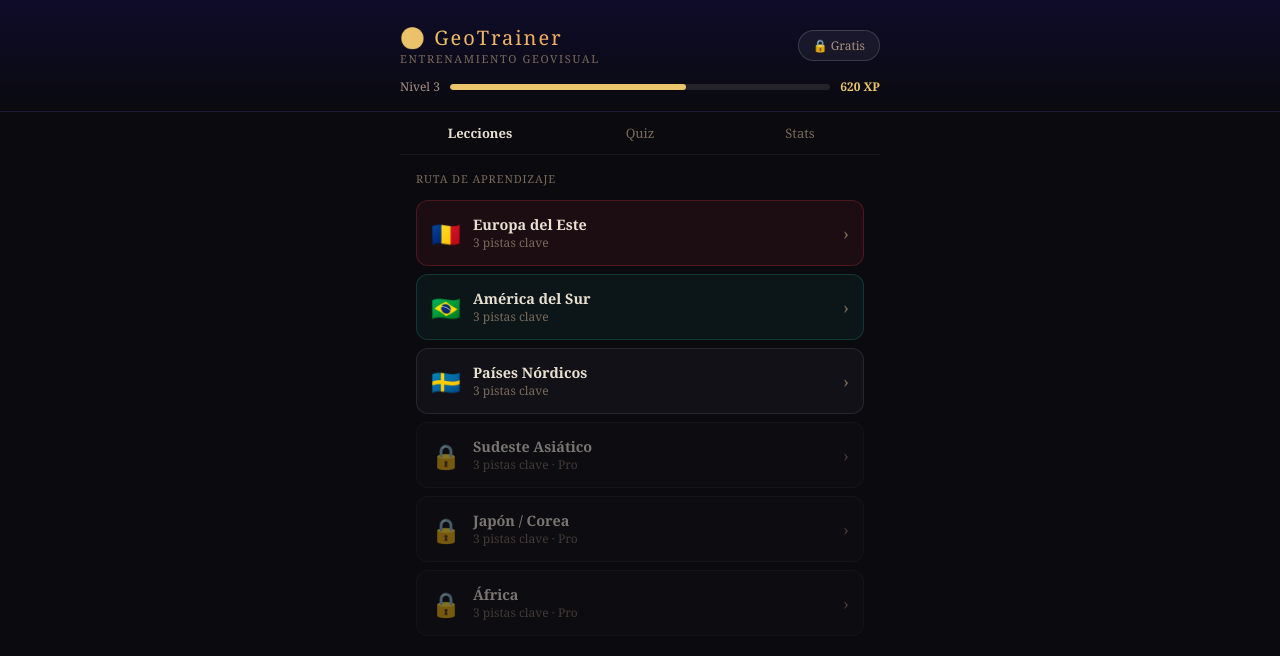
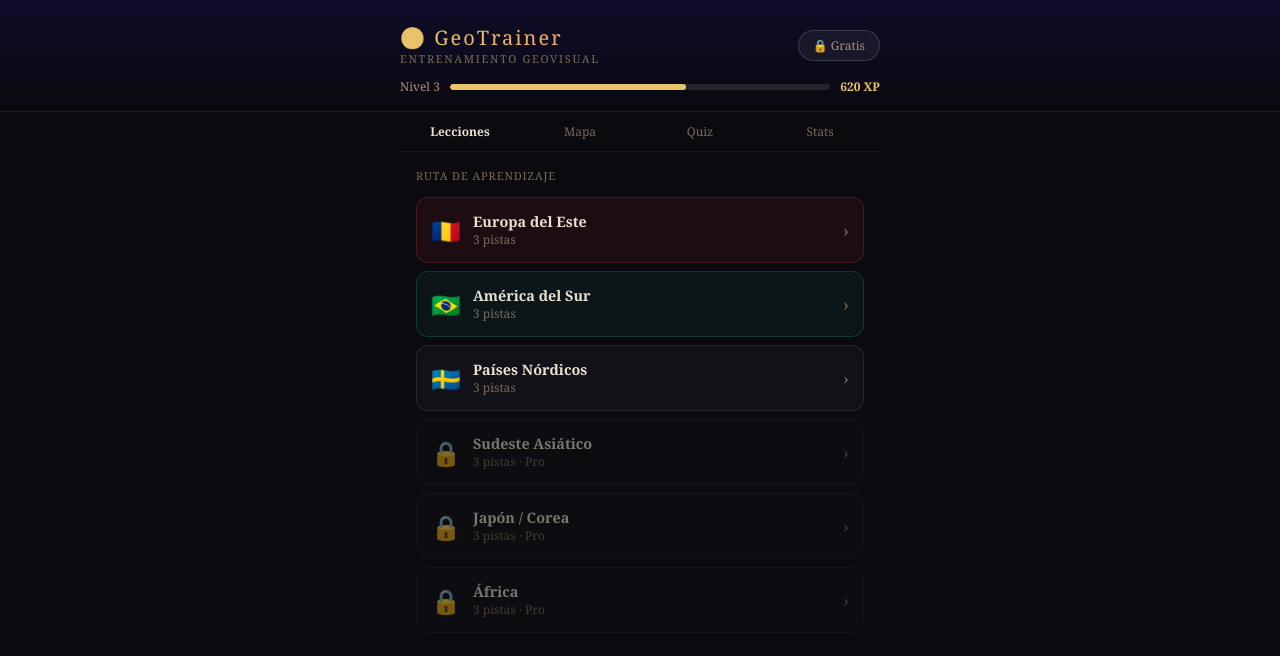
Before and after one commit to Ataraix0/geotrainer, a React (Vite) app: page / in a window 1280 px wide. Shown: the top 656 px of the page. Built offline with nearby package versions, Linux system fonts and the light colour scheme.

Commit message:
Add src/App.jsx

```diff
--- a/src/App.jsx
+++ b/src/App.jsx
@@ -1,14 +1,15 @@
 import { useState } from "react";
+import EuropaMap from "./EuropaMap.jsx";
 
 const regions = [
   { name: "Europa del Este", emoji: "🇷🇴", color: "#e63946", premium: false, clues: [
-    { icon: "🛣️", title: "Carreteras", tip: "Polonia: líneas blancas discontinuas. Rumanía: marcas amarillas. Hungría: asfalto gris oscuro." },
-    { icon: "📡", title: "Postes eléctricos", tip: "Postes de madera en T invertida con cables expuestos = Rusia/Ucrania." },
-    { icon: "🔤", title: "Idioma", tip: "Cirílico = Rusia, Ucrania, Bulgaria, Serbia. Latino con ă,â,î = Rumanía." }
+    { icon: "🛣️", title: "Carreteras", tip: "Polonia: líneas blancas discontinuas. Rumanía: marcas amarillas." },
+    { icon: "📡", title: "Postes eléctricos", tip: "Postes de madera en T invertida = Rusia/Ucrania." },
+    { icon: "🔤", title: "Idioma", tip: "Cirílico = Rusia, Ucrania, Bulgaria, Serbia." }
   ]},
   { name: "América del Sur", emoji: "🇧🇷", color: "#2a9d8f", premium: false, clues: [
-    { icon: "🌿", title: "Vegetación", tip: "Brasil: verde brillante, palmeras altas. Argentina: pampas planas." },
-    { icon: "🏘️", title: "Casas", tip: "Fachadas coloridas pastel. Rejas en ventanas. Techos de teja roja." },
+    { icon: "🌿", title: "Vegetación", tip: "Brasil: verde brillante, palmeras altas." },
+    { icon: "🏘️", title: "Casas", tip: "Fachadas coloridas pastel. Rejas en ventanas." },
     { icon: "🔤", title: "Idioma", tip: "Português con ç = Brasil. Castellano con ñ = resto." }
   ]},
   { name: "Países Nórdicos", emoji: "🇸🇪", color: "#6d6875", premium: false, clues: [
@@ -19,7 +20,7 @@ const regions = [
   { name: "Sudeste Asiático", emoji: "🇹🇭", color: "#f4a261", premium: true, clues: [
     { icon: "🛕", title: "Arquitectura", tip: "Tejados curvados dorados = Tailandia/Myanmar." },
     { icon: "📶", title: "Escritura", tip: "Thai = caracteres redondos. Vietnamita = latino con acentos." },
-    { icon: "🛵", title: "Tráfico", tip: "Motos por todas partes. Vietnam: motos absolutas." }
+    { icon: "🛵", title: "Tráfico", tip: "Motos por todas partes." }
   ]},
   { name: "Japón / Corea", emoji: "🇯🇵", color: "#457b9d", premium: true, clues: [
     { icon: "🔤", title: "Escritura", tip: "Hiragana/Kanji = Japón. Hangul = Corea." },
@@ -60,18 +61,10 @@ export default function App() {
     if (i === q.correct) gainXP(50);
   };
 
-  const s = {
-    wrap: { minHeight: "100vh", background: "#0a0a0f", color: "#e8e0d0", fontFamily: "Georgia, serif", paddingBottom: 60 },
-    header: { background: "linear-gradient(180deg,#0f0c29,#0a0a0f)", padding: "24px 16px 16px", borderBottom: "1px solid rgba(255,255,255,0.06)" },
-    headerInner: { maxWidth: 480, margin: "0 auto" },
-    tabs: { display: "flex", borderBottom: "1px solid rgba(255,255,255,0.06)", maxWidth: 480, margin: "0 auto" },
-    content: { maxWidth: 480, margin: "0 auto", padding: 16 },
-  };
-
   return (
-    <div style={s.wrap}>
-      <div style={s.header}>
-        <div style={{ ...s.headerInner, display: "flex", justifyContent: "space-between", alignItems: "center", marginBottom: 12 }}>
+    <div style={{ minHeight: "100vh", background: "#0a0a0f", color: "#e8e0d0", fontFamily: "Georgia, serif", paddingBottom: 60 }}>
+      <div style={{ background: "linear-gradient(180deg,#0f0c29,#0a0a0f)", padding: "24px 16px 16px", borderBottom: "1px solid rgba(255,255,255,0.06)" }}>
+        <div style={{ maxWidth: 480, margin: "0 auto", display: "flex", justifyContent: "space-between", alignItems: "center", marginBottom: 12 }}>
           <div>
             <div style={{ fontSize: 20, fontWeight: 400, letterSpacing: "0.1em", background: "linear-gradient(90deg,#e9c46a,#f4a261)", WebkitBackgroundClip: "text", WebkitTextFillColor: "transparent" }}>🌍 GeoTrainer</div>
             <div style={{ fontSize: 11, color: "#7a6a5a", letterSpacing: "0.15em" }}>ENTRENAMIENTO GEOVISUAL</div>
@@ -80,10 +73,10 @@ export default function App() {
             {isPro ? "⭐ Pro activo" : "🔒 Gratis"}
           </button>
         </div>
-        <div style={{ ...s.headerInner, display: "flex", alignItems: "center", gap: 10 }}>
+        <div style={{ maxWidth: 480, margin: "0 auto", display: "flex", alignItems: "center", gap: 10 }}>
           <span style={{ fontSize: 12, color: "#a89080" }}>Nivel 3</span>
           <div style={{ flex: 1, height: 6, background: "rgba(255,255,255,0.1)", borderRadius: 3, overflow: "hidden" }}>
-            <div style={{ height: "100%", width: xp / 10 + "%", background: "#e9c46a", borderRadius: 3, transition: "width 0.5s" }} />
+            <div style={{ height: "100%", width: xp/10+"%", background: "#e9c46a", borderRadius: 3, transition: "width 0.5s" }} />
           </div>
           <span style={{ fontSize: 12, color: "#e9c46a", fontWeight: 600 }}>{xp} XP</span>
         </div>
@@ -112,24 +105,26 @@ export default function App() {
         </div>
       )}
 
-      <div style={s.tabs}>
-        {[["lessons","Lecciones"],["quiz","Quiz"],["stats","Stats"]].map(([id,label]) => (
-          <button key={id} onClick={() => { setTab(id); setSelectedRegion(null); }} style={{ flex: 1, padding: "12px 4px", fontSize: 13, color: tab === id ? "#e8e0d0" : "#7a6a5a", borderBottom: tab === id ? "2px solid #e9c46a" : "2px solid transparent", background: "none", border: "none", borderBottom: tab === id ? "2px solid #e9c46a" : "2px solid transparent", cursor: "pointer", fontFamily: "inherit", fontWeight: tab === id ? 600 : 400 }}>{label}</button>
+      <div style={{ maxWidth: 480, margin: "0 auto" }}>
+        <div style={{ display: "flex", borderBottom: "1px solid rgba(255,255,255,0.06)" }}>
+          {[["lessons","Lecciones"],["mapa","Mapa"],["quiz","Quiz"],["stats","Stats"]].map(([id,label]) => (
+            <button key={id} onClick={() => { setTab(id); setSelectedRegion(null); }} style={{ flex: 1, padding: "11px 2px", fontSize: 12, color: tab===id ? "#e8e0d0" : "#7a6a5a", borderBottom: tab===id ? "2px solid #e9c46a" : "2px solid transparent", background: "none", border: "none", borderBottom: tab===id ? "2px solid #e9c46a" : "2px solid transparent", cursor: "pointer", fontFamily: "inherit", fontWeight: tab===id ? 600 : 400 }}>{label}</button>
           ))}
         </div>
 
-      <div style={s.content}>
+        <div style={{ padding: 16 }}>
+
           {tab === "lessons" && !selectedRegion && (
             <div>
               <p style={{ fontSize: 11, color: "#7a6a5a", letterSpacing: "0.08em", textTransform: "uppercase", marginBottom: 14 }}>Ruta de aprendizaje</p>
               {regions.map(r => {
                 const locked = r.premium && !isPro;
                 return (
-                <div key={r.name} onClick={() => locked ? setShowPaywall(true) : setSelectedRegion(r)} style={{ borderRadius: 12, border: "1px solid " + (locked ? "rgba(255,255,255,0.06)" : r.color + "40"), background: locked ? "rgba(255,255,255,0.02)" : r.color + "15", padding: 14, marginBottom: 8, cursor: "pointer", display: "flex", alignItems: "center", gap: 12, opacity: locked ? 0.5 : 1 }}>
-                  <span style={{ fontSize: 24 }}>{locked ? "🔒" : r.emoji}</span>
+                  <div key={r.name} onClick={() => locked ? setShowPaywall(true) : setSelectedRegion(r)} style={{ borderRadius: 12, border: "1px solid "+(locked?"rgba(255,255,255,0.06)":r.color+"40"), background: locked?"rgba(255,255,255,0.02)":r.color+"15", padding: 14, marginBottom: 8, cursor: "pointer", display: "flex", alignItems: "center", gap: 12, opacity: locked?0.5:1 }}>
+                    <span style={{ fontSize: 24 }}>{locked?"🔒":r.emoji}</span>
                     <div style={{ flex: 1 }}>
                       <div style={{ fontWeight: 600, fontSize: "0.9rem" }}>{r.name}</div>
-                    <div style={{ fontSize: "0.75rem", color: "#7a6a5a" }}>{r.clues.length} pistas clave{r.premium ? " · Pro" : ""}</div>
+                      <div style={{ fontSize: "0.75rem", color: "#7a6a5a" }}>{r.clues.length} pistas{r.premium?" · Pro":""}</div>
                     </div>
                     <span style={{ color: "#7a6a5a", fontSize: 18 }}>›</span>
                   </div>
@@ -146,15 +141,21 @@ export default function App() {
                 <h2 style={{ margin: 0, fontWeight: 400, color: selectedRegion.color, fontSize: "1.1rem" }}>{selectedRegion.name}</h2>
               </div>
               {selectedRegion.clues.map((c, i) => (
-              <div key={i} onClick={() => setExpandedClue(expandedClue === i ? null : i)} style={{ borderRadius: 10, border: "1px solid " + (expandedClue === i ? selectedRegion.color : "rgba(255,255,255,0.08)"), background: expandedClue === i ? selectedRegion.color + "15" : "rgba(255,255,255,0.02)", padding: "12px 14px", marginBottom: 8, cursor: "pointer" }}>
+                <div key={i} onClick={() => setExpandedClue(expandedClue===i?null:i)} style={{ borderRadius: 10, border: "1px solid "+(expandedClue===i?selectedRegion.color:"rgba(255,255,255,0.08)"), background: expandedClue===i?selectedRegion.color+"15":"rgba(255,255,255,0.02)", padding: "12px 14px", marginBottom: 8, cursor: "pointer" }}>
                   <div style={{ display: "flex", alignItems: "center", gap: 10 }}>
                     <span style={{ fontSize: 18 }}>{c.icon}</span>
                     <span style={{ fontWeight: 600, fontSize: "0.88rem" }}>{c.title}</span>
-                  <span style={{ marginLeft: "auto", color: "#7a6a5a" }}>{expandedClue === i ? "−" : "+"}</span>
+                    <span style={{ marginLeft: "auto", color: "#7a6a5a" }}>{expandedClue===i?"−":"+"}</span>
                   </div>
-                {expandedClue === i && <p style={{ margin: "10px 0 0 28px", color: "#c8b89a", fontSize: "0.82rem", lineHeight: 1.7 }}>{c.tip}</p>}
+                  {expandedClue===i && <p style={{ margin: "10px 0 0 28px", color: "#c8b89a", fontSize: "0.82rem", lineHeight: 1.7 }}>{c.tip}</p>}
                 </div>
               ))}
+            </div>
+          )}
+
+          {tab === "mapa" && (
+            <div style={{ background: "#fff", borderRadius: 12, padding: 12 }}>
+              <EuropaMap />
             </div>
           )}
 
@@ -170,21 +171,18 @@ export default function App() {
             const q = QUIZ[quizIdx % QUIZ.length];
             return (
               <div>
-              <div style={{ fontSize: 12, color: "#7a6a5a", marginBottom: 10 }}>Pregunta {(quizIdx % QUIZ.length) + 1}/{QUIZ.length} · {score.correct}/{score.total} correctas</div>
+                <div style={{ fontSize: 12, color: "#7a6a5a", marginBottom: 10 }}>Pregunta {(quizIdx%QUIZ.length)+1}/{QUIZ.length} · {score.correct}/{score.total} correctas</div>
                 <img src={q.img} alt="quiz" style={{ width: "100%", height: 180, objectFit: "cover", borderRadius: 10, marginBottom: 14 }} />
                 <p style={{ fontWeight: 600, marginBottom: 14, lineHeight: 1.5 }}>{q.q}</p>
-              {q.opts.map((o, i) => {
-                let bg = "rgba(255,255,255,0.04)", border = "rgba(255,255,255,0.1)", color = "#e8e0d0";
-                if (answered !== null) {
-                  if (i === q.correct) { bg = "rgba(42,157,143,0.2)"; border = "#2a9d8f"; color = "#2a9d8f"; }
-                  else if (i === answered) { bg = "rgba(230,57,70,0.2)"; border = "#e63946"; color = "#e63946"; }
-                }
-                return <button key={i} onClick={() => handleAnswer(i)} disabled={answered !== null} style={{ width: "100%", padding: "11px 14px", borderRadius: 8, border: "1px solid " + border, background: bg, color, cursor: answered === null ? "pointer" : "default", textAlign: "left", fontFamily: "inherit", fontSize: "0.85rem", marginBottom: 8, display: "block" }}>{o}</button>;
+                {q.opts.map((o,i) => {
+                  let bg="rgba(255,255,255,0.04)",border="rgba(255,255,255,0.1)",color="#e8e0d0";
+                  if(answered!==null){ if(i===q.correct){bg="rgba(42,157,143,0.2)";border="#2a9d8f";color="#2a9d8f";}else if(i===answered){bg="rgba(230,57,70,0.2)";border="#e63946";color="#e63946";} }
+                  return <button key={i} onClick={()=>handleAnswer(i)} disabled={answered!==null} style={{ width:"100%",padding:"11px 14px",borderRadius:8,border:"1px solid "+border,background:bg,color,cursor:answered===null?"pointer":"default",textAlign:"left",fontFamily:"inherit",fontSize:"0.85rem",marginBottom:8,display:"block" }}>{o}</button>;
                 })}
-              {answered !== null && (
+                {answered!==null && (
                   <div>
-                  <p style={{ fontSize: "0.82rem", color: "#a89080", lineHeight: 1.6, marginBottom: 12, padding: "10px 12px", background: "rgba(255,255,255,0.04)", borderRadius: 8 }}>{answered === q.correct ? "✓ Correcto — " : "✗ Incorrecto — "}{q.tip}</p>
-                  <button onClick={() => { setQuizIdx(i => i + 1); setAnswered(null); }} style={{ width: "100%", padding: 12, borderRadius: 8, border: "none", background: "#e8e0d0", color: "#0a0a0f", fontWeight: 600, cursor: "pointer", fontFamily: "inherit" }}>Siguiente →</button>
+                    <p style={{ fontSize:"0.82rem",color:"#a89080",lineHeight:1.6,marginBottom:12,padding:"10px 12px",background:"rgba(255,255,255,0.04)",borderRadius:8 }}>{answered===q.correct?"✓ Correcto — ":"✗ Incorrecto — "}{q.tip}</p>
+                    <button onClick={()=>{setQuizIdx(i=>i+1);setAnswered(null);}} style={{ width:"100%",padding:12,borderRadius:8,border:"none",background:"#e8e0d0",color:"#0a0a0f",fontWeight:600,cursor:"pointer",fontFamily:"inherit" }}>Siguiente →</button>
                   </div>
                 )}
               </div>
@@ -193,22 +191,22 @@ export default function App() {
 
           {tab === "stats" && (
             <div>
-            <div style={{ display: "grid", gridTemplateColumns: "1fr 1fr", gap: 10, marginBottom: 16 }}>
-              {[["Acierto","72%","#2a9d8f"],["Racha","5 días 🔥","#e9c46a"],["Quiz","47","#e8e0d0"],["XP",xp,"#e9c46a"]].map(([l,v,c]) => (
-                <div key={l} style={{ background: "rgba(255,255,255,0.04)", borderRadius: 10, padding: 14 }}>
-                  <div style={{ fontSize: 11, color: "#7a6a5a", marginBottom: 4 }}>{l}</div>
-                  <div style={{ fontSize: 22, fontWeight: 700, color: c }}>{v}</div>
+              <div style={{ display:"grid",gridTemplateColumns:"1fr 1fr",gap:10,marginBottom:16 }}>
+                {[["Acierto","72%","#2a9d8f"],["Racha","5 días 🔥","#e9c46a"],["Quiz","47","#e8e0d0"],["XP",xp,"#e9c46a"]].map(([l,v,c])=>(
+                  <div key={l} style={{ background:"rgba(255,255,255,0.04)",borderRadius:10,padding:14 }}>
+                    <div style={{ fontSize:11,color:"#7a6a5a",marginBottom:4 }}>{l}</div>
+                    <div style={{ fontSize:22,fontWeight:700,color:c }}>{v}</div>
                   </div>
                 ))}
               </div>
-            <p style={{ fontSize: 11, color: "#7a6a5a", letterSpacing: "0.08em", textTransform: "uppercase", marginBottom: 10 }}>Por región</p>
-            {[["Nórdicos",88,"#2a9d8f"],["Europa Occ.",81,"#2a9d8f"],["Europa Este",61,"#e9c46a"],["Américas",54,"#e9c46a"],["Asia",38,"#e63946"],["África",29,"#e63946"]].map(([n,p,c]) => (
-              <div key={n} style={{ marginBottom: 10 }}>
-                <div style={{ display: "flex", justifyContent: "space-between", fontSize: 13, marginBottom: 4 }}>
-                  <span>{n}</span><span style={{ color: c, fontWeight: 600 }}>{p}%</span>
+              <p style={{ fontSize:11,color:"#7a6a5a",letterSpacing:"0.08em",textTransform:"uppercase",marginBottom:10 }}>Por región</p>
+              {[["Nórdicos",88,"#2a9d8f"],["Europa Occ.",81,"#2a9d8f"],["Europa Este",61,"#e9c46a"],["Américas",54,"#e9c46a"],["Asia",38,"#e63946"],["África",29,"#e63946"]].map(([n,p,c])=>(
+                <div key={n} style={{ marginBottom:10 }}>
+                  <div style={{ display:"flex",justifyContent:"space-between",fontSize:13,marginBottom:4 }}>
+                    <span>{n}</span><span style={{ color:c,fontWeight:600 }}>{p}%</span>
                   </div>
-                <div style={{ height: 5, background: "rgba(255,255,255,0.08)", borderRadius: 3, overflow: "hidden" }}>
-                  <div style={{ height: "100%", width: p + "%", background: c, borderRadius: 3 }} />
+                  <div style={{ height:5,background:"rgba(255,255,255,0.08)",borderRadius:3,overflow:"hidden" }}>
+                    <div style={{ height:"100%",width:p+"%",background:c,borderRadius:3 }} />
                   </div>
                 </div>
               ))}
@@ -216,5 +214,6 @@ export default function App() {
           )}
         </div>
       </div>
+    </div>
   );
 }
```
Lines whose indentation alone changed are shown as unchanged.
